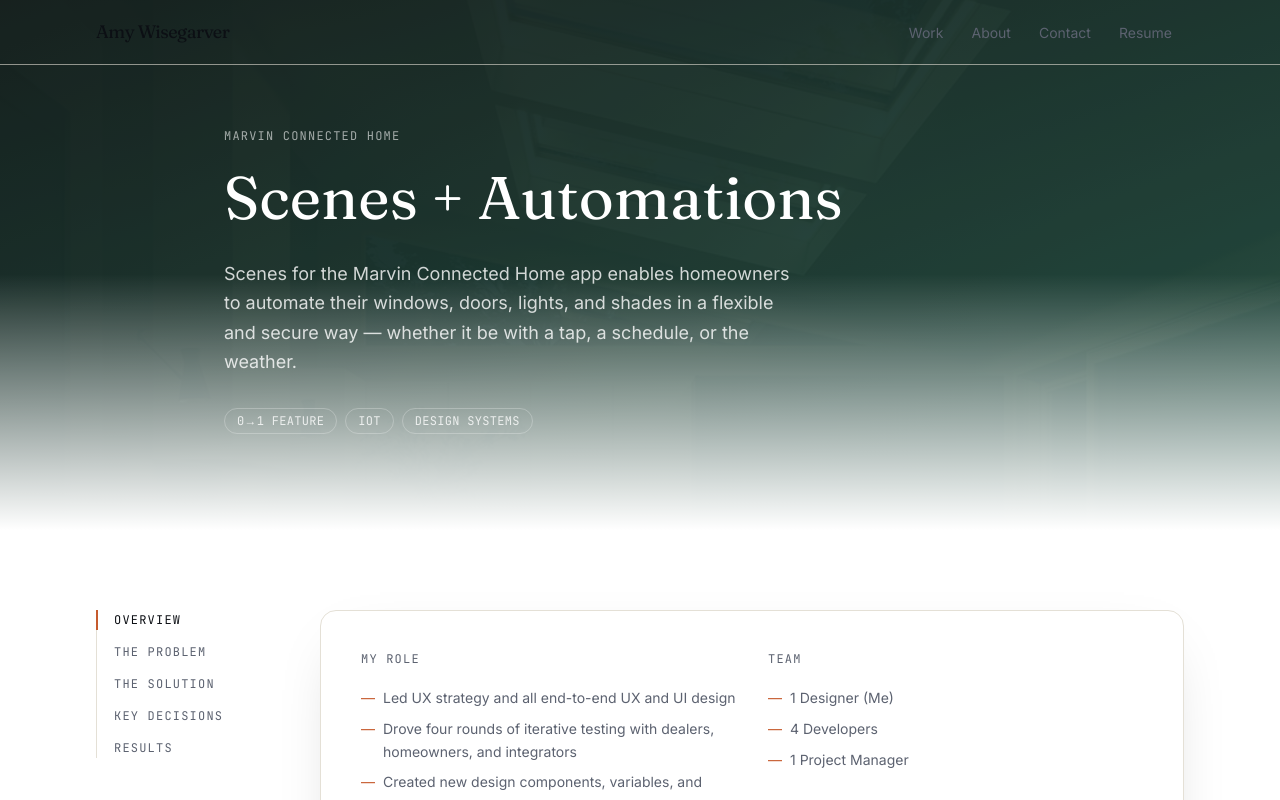
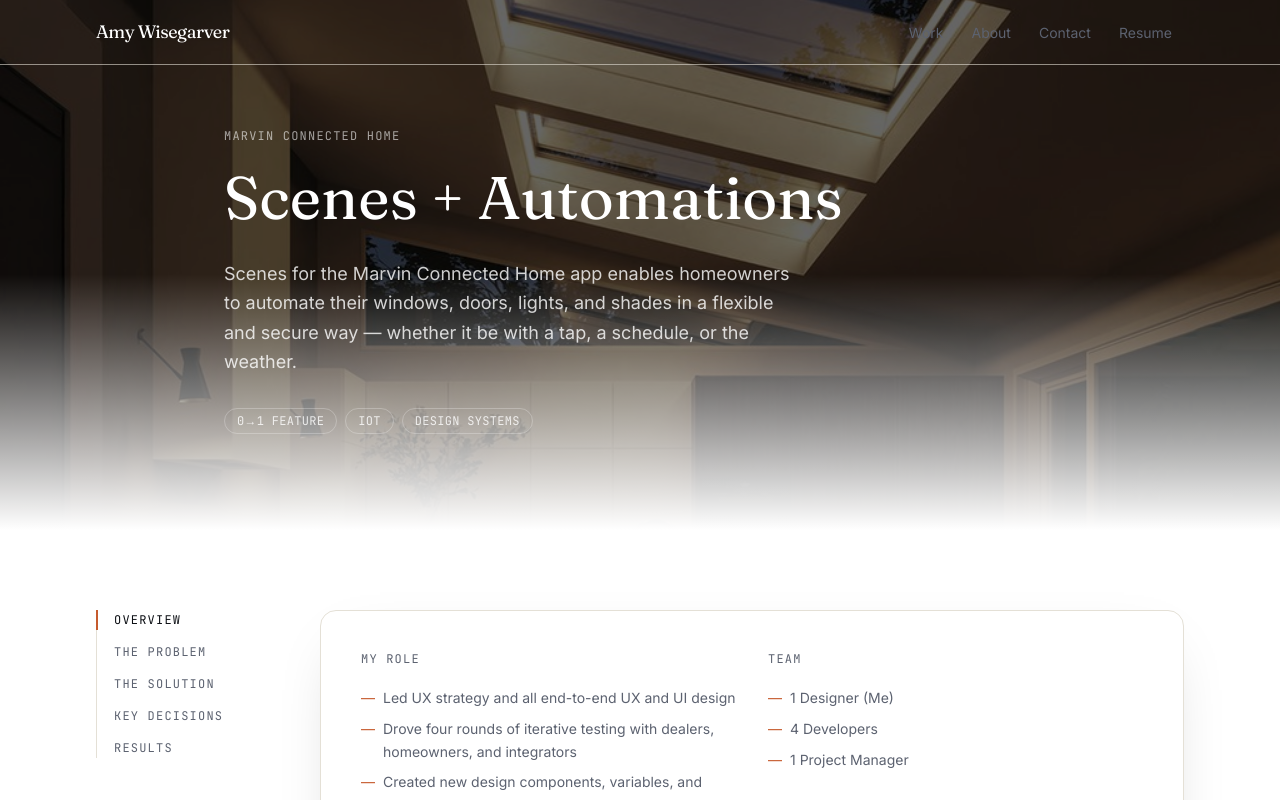
Before and after one commit to amywisegarver/amywisegarver.com, a Next.js app: page /work/scenes-automations in a window 1280 px wide. Shown: the top 800 px of the page. Built offline with nearby package versions, Linux system fonts and the light colour scheme.

Commit message:
Replace teal hero gradient with a flat dark overlay, fix nav name contrast
Nav wordmark now switches to white while unscrolled over a case-study's dark
hero image, and stays ink-colored everywhere else.

Co-Authored-By: Claude Sonnet 5 <noreply@anthropic.com>

```diff
--- a/src/app/work/[slug]/page.tsx
+++ b/src/app/work/[slug]/page.tsx
@@ -57,13 +57,7 @@ export default async function CaseStudy(props: PageProps<"/work/[slug]">) {
             className="object-cover"
             sizes="100vw"
           />
-          <div
-            className="absolute inset-0"
-            style={{
-              background: `linear-gradient(160deg, ${project.cover.from}f7, ${project.cover.to}eb)`,
-            }}
-          />
-          <div className="absolute inset-0 bg-black/25" />
+          <div className="absolute inset-0 bg-black/60" />
         </div>
         <div className="mx-auto max-w-4xl px-6 md:px-8 text-white relative">
           <Reveal>
--- a/src/components/Nav.tsx
+++ b/src/components/Nav.tsx
@@ -20,6 +20,7 @@ export default function Nav() {
   const pathname = usePathname();
   const [scrolled, setScrolled] = useState(false);
   const [progress, setProgress] = useState(0);
+  const overDarkHero = pathname?.startsWith("/work/") && !scrolled;
 
   useEffect(() => {
     const onScroll = () => {
@@ -43,7 +44,11 @@ export default function Nav() {
     >
       <nav className="mx-auto max-w-6xl px-6 md:px-8 h-16 flex items-center justify-between">
         <Link href="/" className="flex items-center group whitespace-nowrap shrink-0">
-          <span className="font-display text-base sm:text-lg tracking-tight text-ink group-hover:text-accent transition-colors">
+          <span
+            className={`font-display text-base sm:text-lg tracking-tight group-hover:text-accent transition-colors ${
+              overDarkHero ? "text-white" : "text-ink"
+            }`}
+          >
             Amy Wisegarver
           </span>
         </Link>
```
